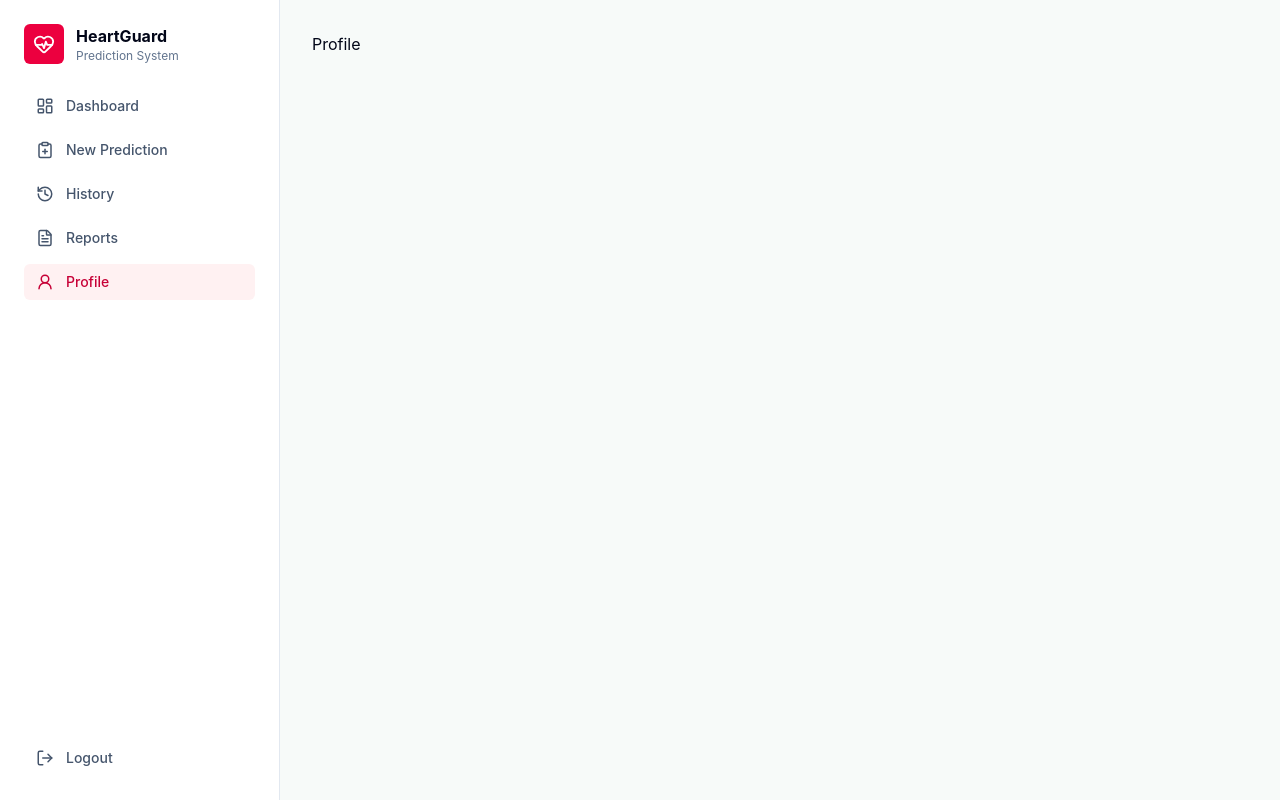
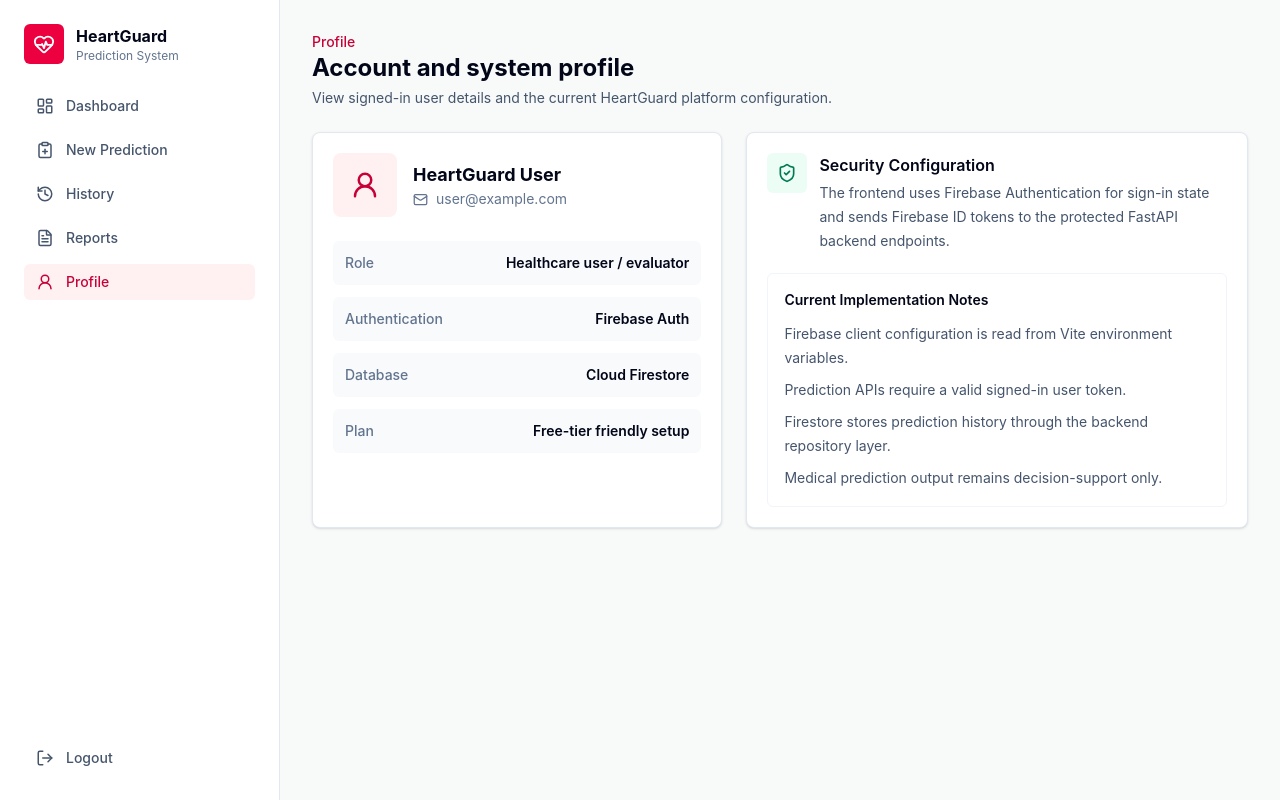
Before and after one commit to Bleah012/heartguard-heart-disease-prediction, a React (Vite) app in the folder frontend/: page /profile in a window 1280 px wide. Built offline with nearby package versions, Linux system fonts and the light colour scheme; no server answers; the HTML template or start-up script is replaced by a standard one.

Commit message:
feat: build profile page

```diff
--- a/frontend/src/pages/ProfilePage.tsx
+++ b/frontend/src/pages/ProfilePage.tsx
@@ -1,3 +1,96 @@
+import { Mail, ShieldCheck, UserRound } from "lucide-react";
+
+const profileItems = [
+  { label: "Role", value: "Healthcare user / evaluator" },
+  { label: "Authentication", value: "Firebase Auth" },
+  { label: "Database", value: "Cloud Firestore" },
+  { label: "Plan", value: "Free-tier friendly setup" },
+];
+
 export function ProfilePage() {
-  return <h1>Profile</h1>;
+  return (
+    <div className="space-y-6">
+      <div>
+        <p className="text-sm font-medium text-rose-700">Profile</p>
+        <h1 className="text-2xl font-bold text-slate-950">
+          Account and system profile
+        </h1>
+        <p className="mt-1 max-w-2xl text-sm text-slate-600">
+          View signed-in user details and the current HeartGuard platform
+          configuration.
+        </p>
+      </div>
+
+      <section className="grid gap-6 lg:grid-cols-[0.9fr_1.1fr]">
+        <div className="rounded-lg border border-slate-200 bg-white p-5 shadow-sm">
+          <div className="flex items-center gap-4">
+            <div className="flex size-16 items-center justify-center rounded-lg bg-rose-50 text-rose-700">
+              <UserRound size={30} />
+            </div>
+            <div>
+              <h2 className="text-lg font-bold text-slate-950">
+                HeartGuard User
+              </h2>
+              <p className="flex items-center gap-2 text-sm text-slate-500">
+                <Mail size={15} />
+                user@example.com
+              </p>
+            </div>
+          </div>
+
+          <div className="mt-6 space-y-3">
+            {profileItems.map((item) => (
+              <div
+                key={item.label}
+                className="flex items-center justify-between gap-4 rounded-md bg-slate-50 p-3"
+              >
+                <p className="text-sm font-medium text-slate-500">
+                  {item.label}
+                </p>
+                <p className="text-right text-sm font-semibold text-slate-950">
+                  {item.value}
+                </p>
+              </div>
+            ))}
+          </div>
+        </div>
+
+        <div className="rounded-lg border border-slate-200 bg-white p-5 shadow-sm">
+          <div className="flex items-start gap-3">
+            <div className="flex size-10 shrink-0 items-center justify-center rounded-md bg-emerald-50 text-emerald-700">
+              <ShieldCheck size={20} />
+            </div>
+            <div>
+              <h2 className="text-base font-semibold text-slate-950">
+                Security Configuration
+              </h2>
+              <p className="mt-1 text-sm leading-6 text-slate-600">
+                The frontend uses Firebase Authentication for sign-in state and
+                sends Firebase ID tokens to the protected FastAPI backend
+                endpoints.
+              </p>
+            </div>
+          </div>
+
+          <div className="mt-5 rounded-md border border-slate-100 p-4">
+            <h3 className="text-sm font-semibold text-slate-950">
+              Current Implementation Notes
+            </h3>
+            <ul className="mt-3 space-y-2 text-sm leading-6 text-slate-600">
+              <li>
+                Firebase client configuration is read from Vite environment
+                variables.
+              </li>
+              <li>Prediction APIs require a valid signed-in user token.</li>
+              <li>
+                Firestore stores prediction history through the backend
+                repository layer.
+              </li>
+              <li>Medical prediction output remains decision-support only.</li>
+            </ul>
+          </div>
+        </div>
+      </section>
+    </div>
+  );
 }
```
